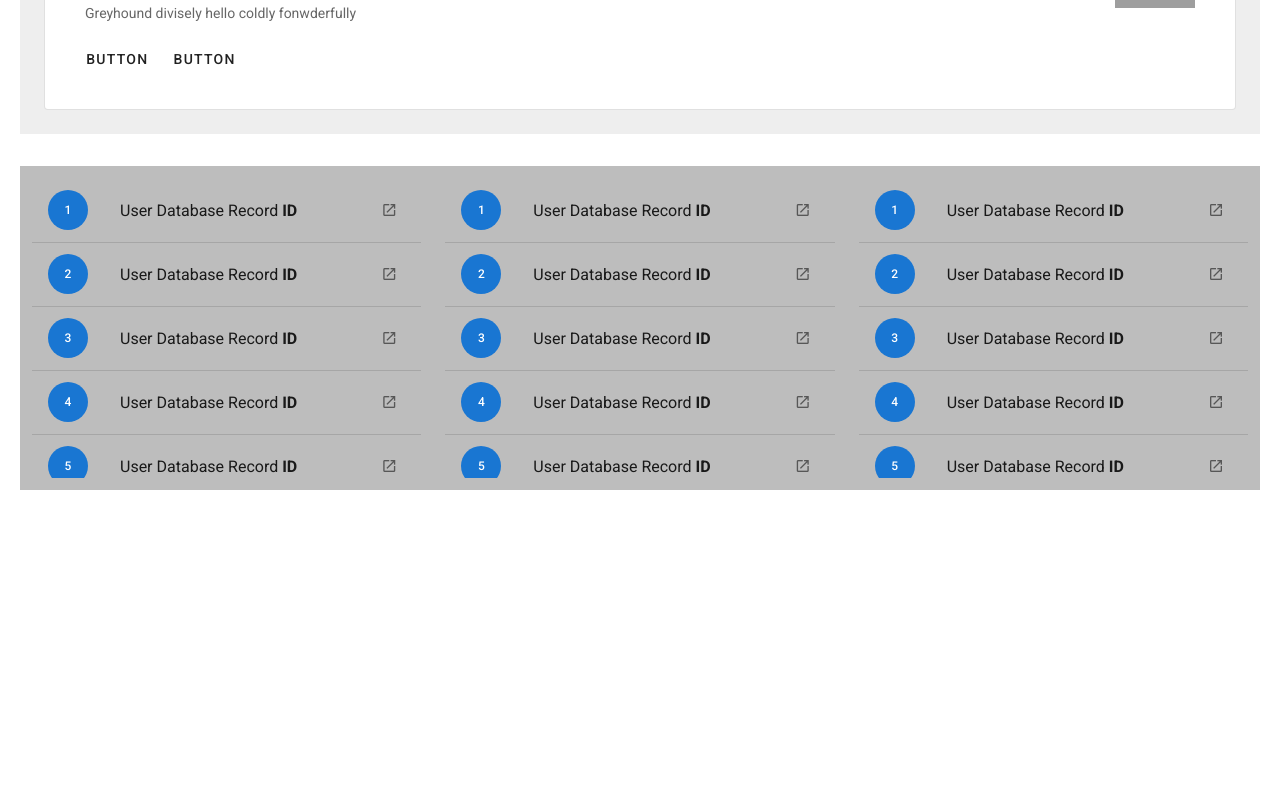
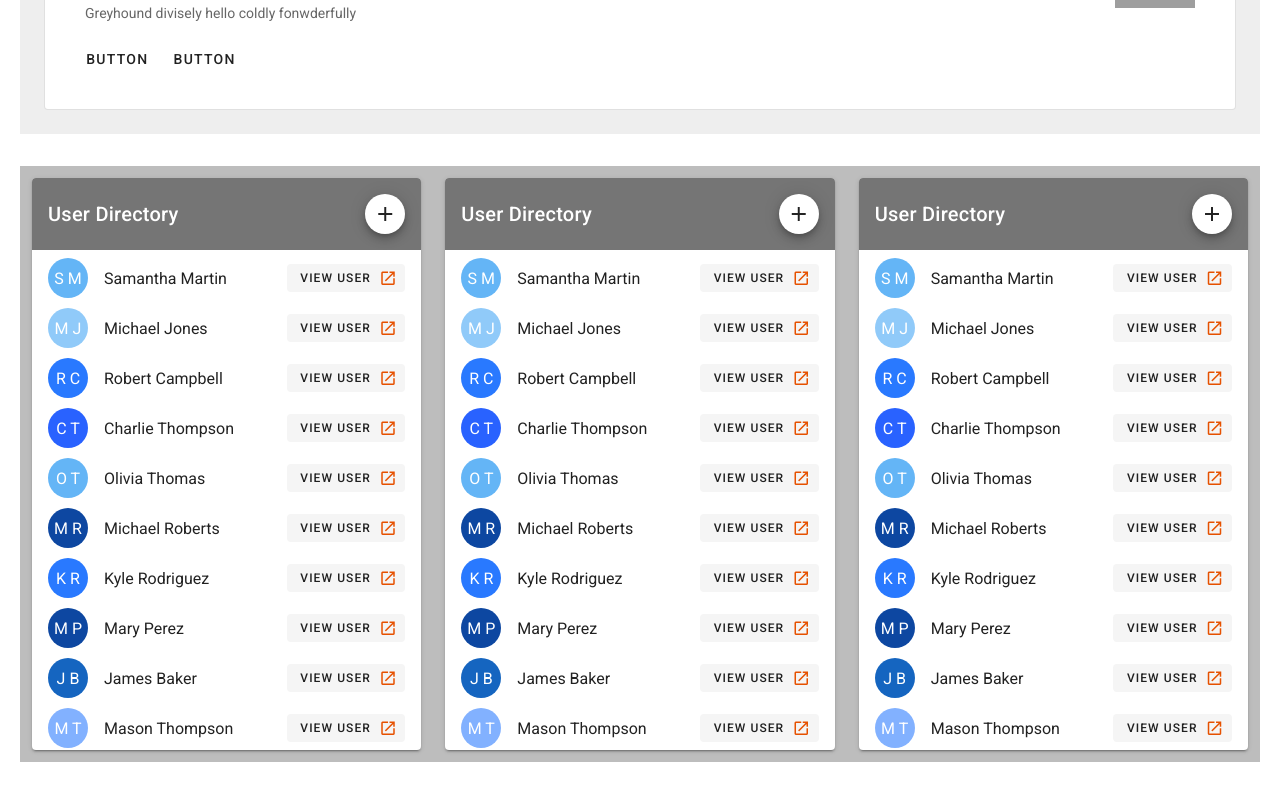
Before and after one commit to DemoDomDump/TrackTube, a Nuxt app: page / in a window 1280 px wide. Shown: the part 874-1674 px from the top of the page. Before the commit the page ends 1428 px from the top, so only its background shows below. Built offline with nearby package versions, Linux system fonts and the light colour scheme.

Commit message:
Change category lists to grey color

```diff
--- a/pages/index.vue
+++ b/pages/index.vue
@@ -42,77 +42,38 @@
       </v-col>
     </v-row>
     <v-row class="grey lighten-1 mb-8">
-      <v-col cols="12" md="4">
-        <v-virtual-scroll :bench="benched" :items="items" height="300" item-height="64">
+      <v-col cols="12" md="4" v-for="col in 3" :key="col">
+        <v-card class="mx-auto">
+          <v-card-title class="white--text grey darken-1">
+            User Directory
+            <v-spacer></v-spacer>
+
+            <v-btn color="white" class="text--primary" fab small>
+              <v-icon>mdi-plus</v-icon>
+            </v-btn>
+          </v-card-title>
+
+          <v-virtual-scroll :items="items" :item-height="50" height="500">
             <template v-slot="{ item }">
-            <v-list-item :key="item">
-              <v-list-item-action>
-                <v-btn fab small depressed color="primary">{{ item }}</v-btn>
-              </v-list-item-action>
+              <v-list-item>
+                <v-list-item-avatar>
+                  <v-avatar :color="item.color" size="80" class="white--text">{{ item.initials }}</v-avatar>
+                </v-list-item-avatar>
 
                 <v-list-item-content>
-                <v-list-item-title>
-                  User Database Record
-                  <strong>ID {{ }}</strong>
-                </v-list-item-title>
+                  <v-list-item-title>{{ item.fullName }}</v-list-item-title>
                 </v-list-item-content>
 
                 <v-list-item-action>
-                <v-icon small>mdi-open-in-new</v-icon>
+                  <v-btn depressed small>
+                    View User
+                    <v-icon color="orange darken-4" right>mdi-open-in-new</v-icon>
+                  </v-btn>
                 </v-list-item-action>
               </v-list-item>
-
-            <v-divider></v-divider>
             </template>
           </v-virtual-scroll>
-      </v-col>
-      <v-col cols="12" md="4">
-        <v-virtual-scroll :bench="benched" :items="items" height="300" item-height="64">
-          <template v-slot="{ item }">
-            <v-list-item :key="item">
-              <v-list-item-action>
-                <v-btn fab small depressed color="primary">{{ item }}</v-btn>
-              </v-list-item-action>
-
-              <v-list-item-content>
-                <v-list-item-title>
-                  User Database Record
-                  <strong>ID {{ }}</strong>
-                </v-list-item-title>
-              </v-list-item-content>
-
-              <v-list-item-action>
-                <v-icon small>mdi-open-in-new</v-icon>
-              </v-list-item-action>
-            </v-list-item>
-
-            <v-divider></v-divider>
-          </template>
-        </v-virtual-scroll>
-      </v-col>
-      <v-col cols="12" md="4">
-        <v-virtual-scroll :bench="benched" :items="items" height="300" item-height="64">
-          <template v-slot="{ item }">
-            <v-list-item :key="item">
-              <v-list-item-action>
-                <v-btn fab small depressed color="primary">{{ item }}</v-btn>
-              </v-list-item-action>
-
-              <v-list-item-content>
-                <v-list-item-title>
-                  User Database Record
-                  <strong>ID {{ }}</strong>
-                </v-list-item-title>
-              </v-list-item-content>
-
-              <v-list-item-action>
-                <v-icon small>mdi-open-in-new</v-icon>
-              </v-list-item-action>
-            </v-list-item>
-
-            <v-divider></v-divider>
-          </template>
-        </v-virtual-scroll>
+        </v-card>
       </v-col>
     </v-row>
   </v-container>
@@ -123,14 +84,148 @@ Column
 <script>
 export default {
   data: () => ({
-    benched: 0,
+    colors: [
+      "#2196F3",
+      "#90CAF9",
+      "#64B5F6",
+      "#42A5F5",
+      "#1E88E5",
+      "#1976D2",
+      "#1565C0",
+      "#0D47A1",
+      "#82B1FF",
+      "#448AFF",
+      "#2979FF",
+      "#2962FF",
+    ],
+    names: [
+      "Oliver",
+      "Jake",
+      "Noah",
+      "James",
+      "Jack",
+      "Connor",
+      "Liam",
+      "John",
+      "Harry",
+      "Callum",
+      "Mason",
+      "Robert",
+      "Jacob",
+      "Jacob",
+      "Jacob",
+      "Michael",
+      "Charlie",
+      "Kyle",
+      "William",
+      "William",
+      "Thomas",
+      "Joe",
+      "Ethan",
+      "David",
+      "George",
+      "Reece",
+      "Michael",
+      "Richard",
+      "Oscar",
+      "Rhys",
+      "Alexander",
+      "Joseph",
+      "James",
+      "Charlie",
+      "James",
+      "Charles",
+      "William",
+      "Damian",
+      "Daniel",
+      "Thomas",
+      "Amelia",
+      "Margaret",
+      "Emma",
+      "Mary",
+      "Olivia",
+      "Samantha",
+      "Olivia",
+      "Patricia",
+      "Isla",
+      "Bethany",
+    ],
+    surnames: [
+      "Smith",
+      "Anderson",
+      "Clark",
+      "Wright",
+      "Mitchell",
+      "Johnson",
+      "Thomas",
+      "Rodriguez",
+      "Lopez",
+      "Perez",
+      "Williams",
+      "Jackson",
+      "Lewis",
+      "Hill",
+      "Roberts",
+      "Jones",
+      "White",
+      "Lee",
+      "Scott",
+      "Turner",
+      "Brown",
+      "Harris",
+      "Walker",
+      "Green",
+      "Phillips",
+      "Davis",
+      "Martin",
+      "Hall",
+      "Adams",
+      "Campbell",
+      "Miller",
+      "Thompson",
+      "Allen",
+      "Baker",
+      "Parker",
+      "Wilson",
+      "Garcia",
+      "Young",
+      "Gonzalez",
+      "Evans",
+      "Moore",
+      "Martinez",
+      "Hernandez",
+      "Nelson",
+      "Edwards",
+      "Taylor",
+      "Robinson",
+      "King",
+      "Carter",
+      "Collins",
+    ],
   }),
+
   computed: {
     items() {
-      return Array.from({ length: this.length }, (k, v) => v + 1);
+      const namesLength = this.names.length;
+      const surnamesLength = this.surnames.length;
+      const colorsLength = this.colors.length;
+
+      return Array.from({ length: 10000 }, (k, v) => {
+        const name = this.names[this.genRandomIndex(namesLength)];
+        const surname = this.surnames[this.genRandomIndex(surnamesLength)];
+
+        return {
+          color: this.colors[this.genRandomIndex(colorsLength)],
+          fullName: `${name} ${surname}`,
+          initials: `${name[0]} ${surname[0]}`,
+        };
+      });
     },
-    length() {
-      return 50;
+  },
+
+  methods: {
+    genRandomIndex(length) {
+      return Math.ceil(Math.random() * (length - 1));
     },
   },
 };
```
Lines whose indentation alone changed are shown as unchanged.
